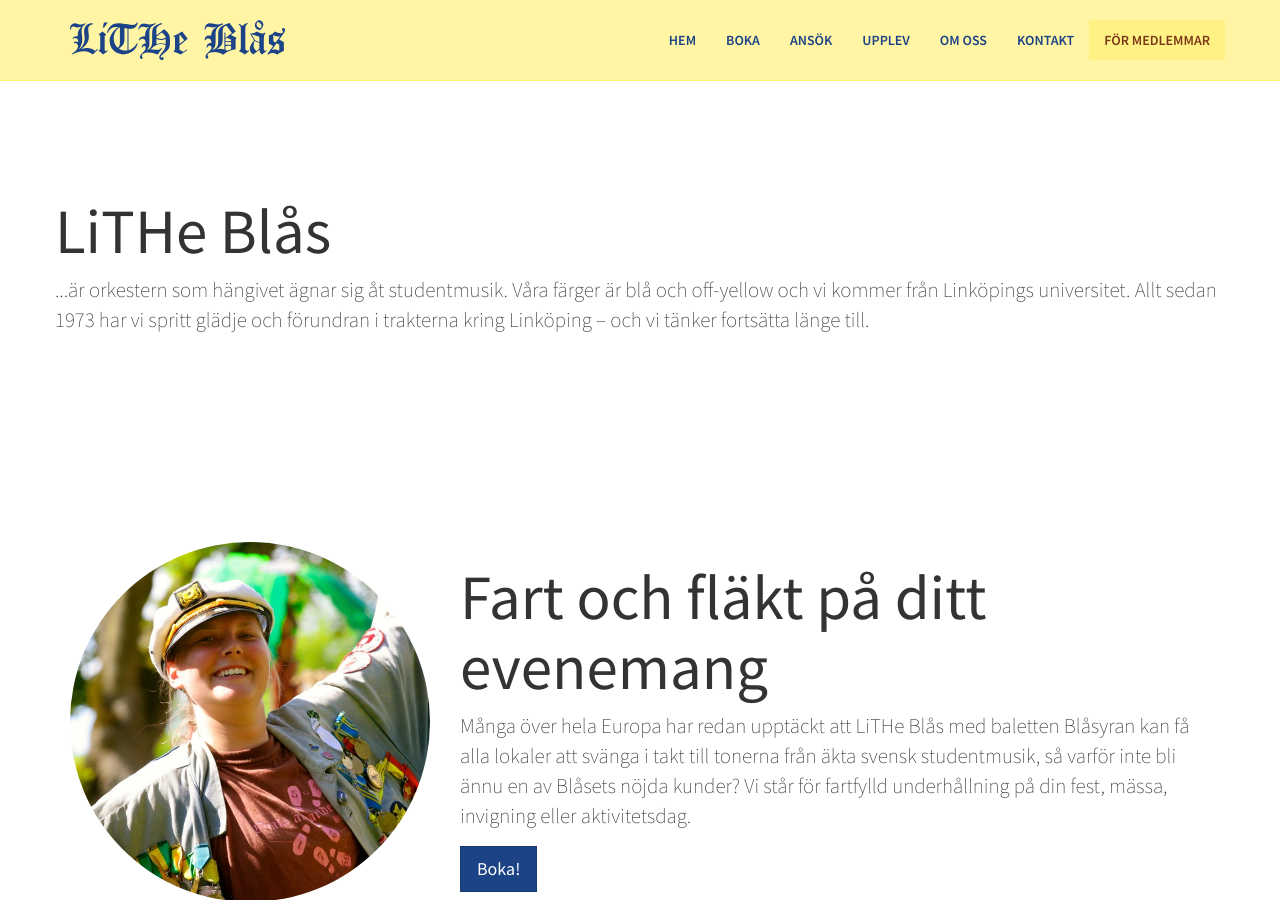
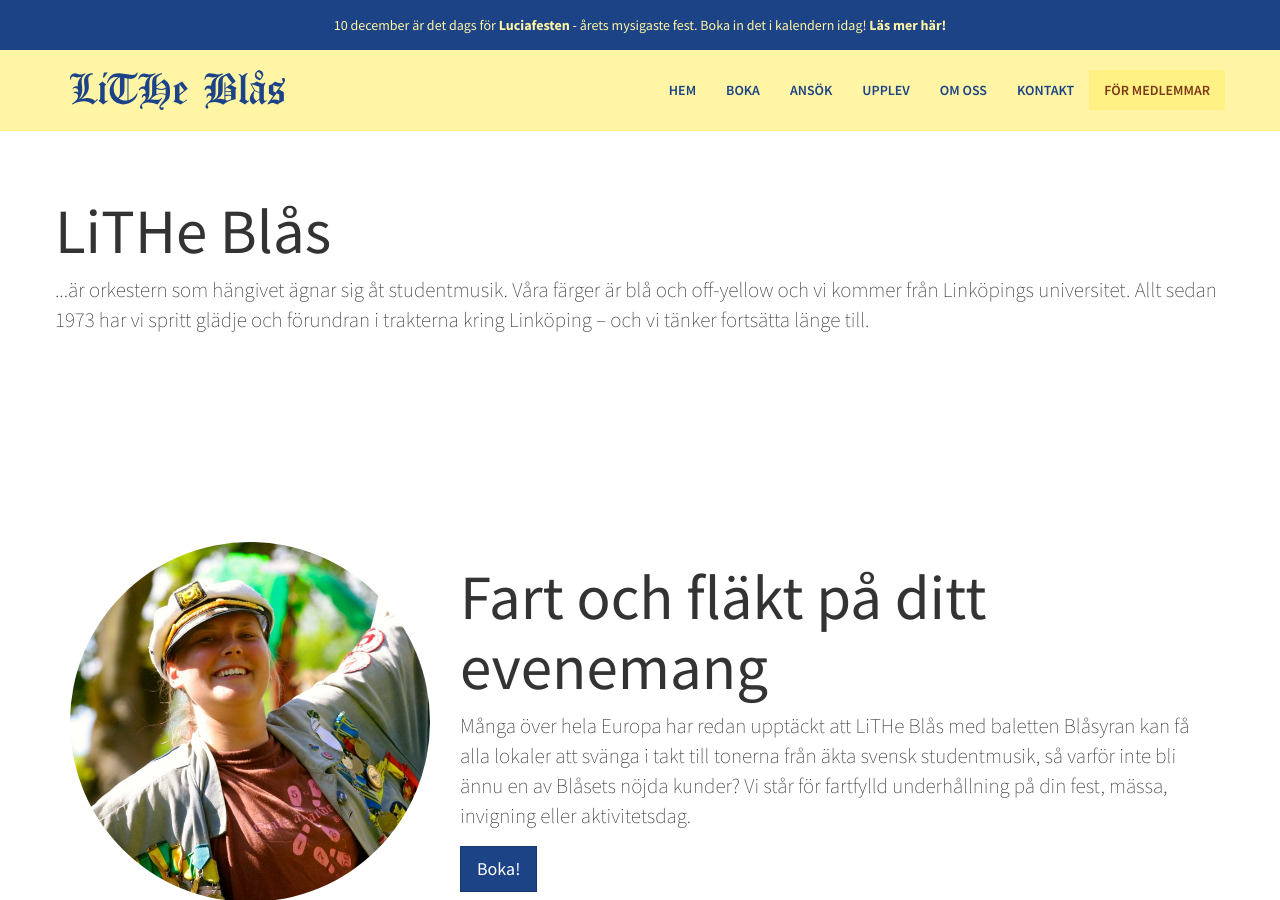
Before and after one commit to litheblas/litheblas.org, a Jekyll site: the page built from index.md, in a window 1280 px wide and 900 px high. Built offline with Jekyll 4.4.1, drawn with Linux system fonts in a browser that asks for light colours; nearby versions of some CDN libraries.

Commit message:
Update header.html

```diff
--- a/_includes/header.html
+++ b/_includes/header.html
@@ -1,6 +1,6 @@
 <header>
     <div class="navbar navbar-default navbar-fixed-top navbar-main">
-        <!--<div id="luciafest-promo" style="min-height: 50px;display: block;background: #1c4386;color: #fff5a4;text-align: center;margin-top: -20px;margin-bottom: 20px;padding: 15px 10px 5px;"><p>Sugen på att gå med i LiTHe Blås? <a href="/ansok" style="color: #fff5a4; font-weight:bold;">Läs mer här!</a></p></div>-->
+        <div id="luciafest-promo" style="min-height: 50px;display: block;background: #1c4386;color: #fff5a4;text-align: center;margin-top: -20px;margin-bottom: 20px;padding: 15px 10px 5px;"><p>10 december är det dags för <a href="https://luciafesten.se" style="color: #fff5a4; font-weight:bold;">Luciafesten</a> - årets mysigaste fest. Boka in det i kalendern idag! <a href="https://luciafesten.se" style="color: #fff5a4; font-weight:bold;">Läs mer här!</a></p></div>
         <div class="container">
             <div class="navbar-header">
                 <a href="{{ "/" | relative_url }}" class="navbar-brand">
```
